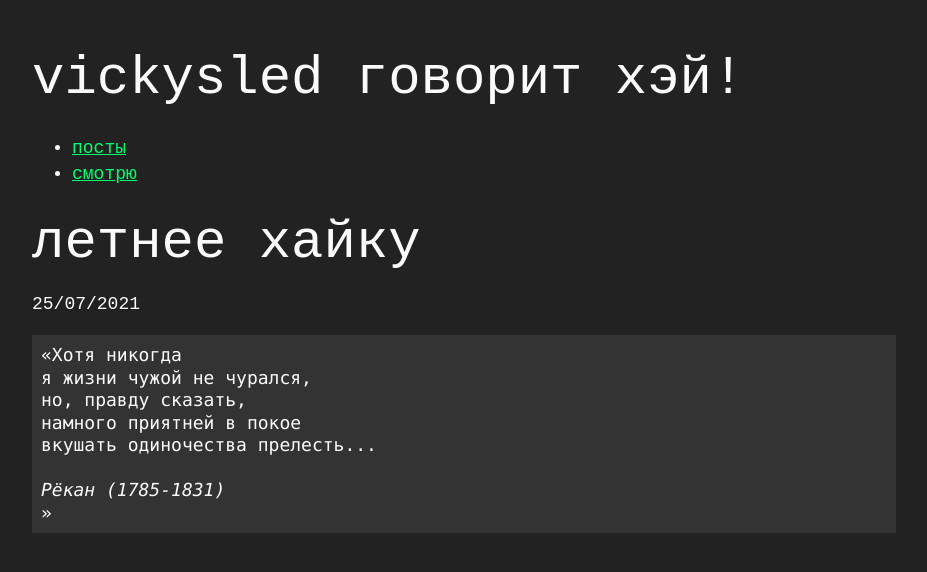
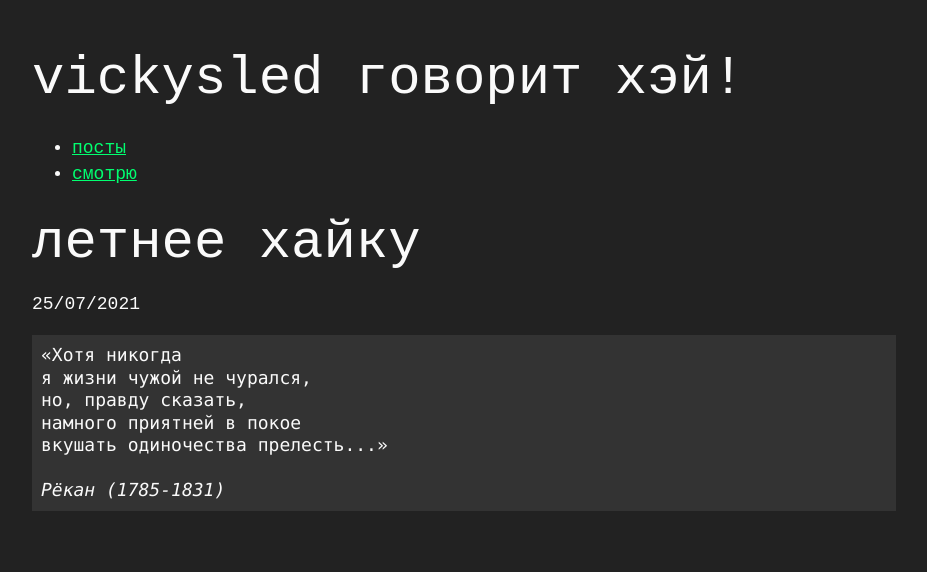
Before and after one commit to vickysled/vickysled.github.io, a Jekyll site: the page built from _posts/2021-07-25-summer-haiku.md, in a window 1280 px wide. Shown: the top 572 px of the page, without its empty margins (176-1103 px from the left). Built offline with Jekyll 4.4.1, drawn with Linux system fonts in a browser that asks for light colours.

Commit message:
Update 2021-07-25-summer-haiku.md

```diff
--- a/_posts/2021-07-25-summer-haiku.md
+++ b/_posts/2021-07-25-summer-haiku.md
@@ -8,8 +8,7 @@ date:   2021-07-25 22:42:09
 я жизни чужой не чурался,
 но, правду сказать,
 намного приятней в покое
-вкушать одиночества прелесть...
+вкушать одиночества прелесть...</q>
 
 <cite>Рёкан (1785-1831)</cite>
-</q>
 </pre>
```
